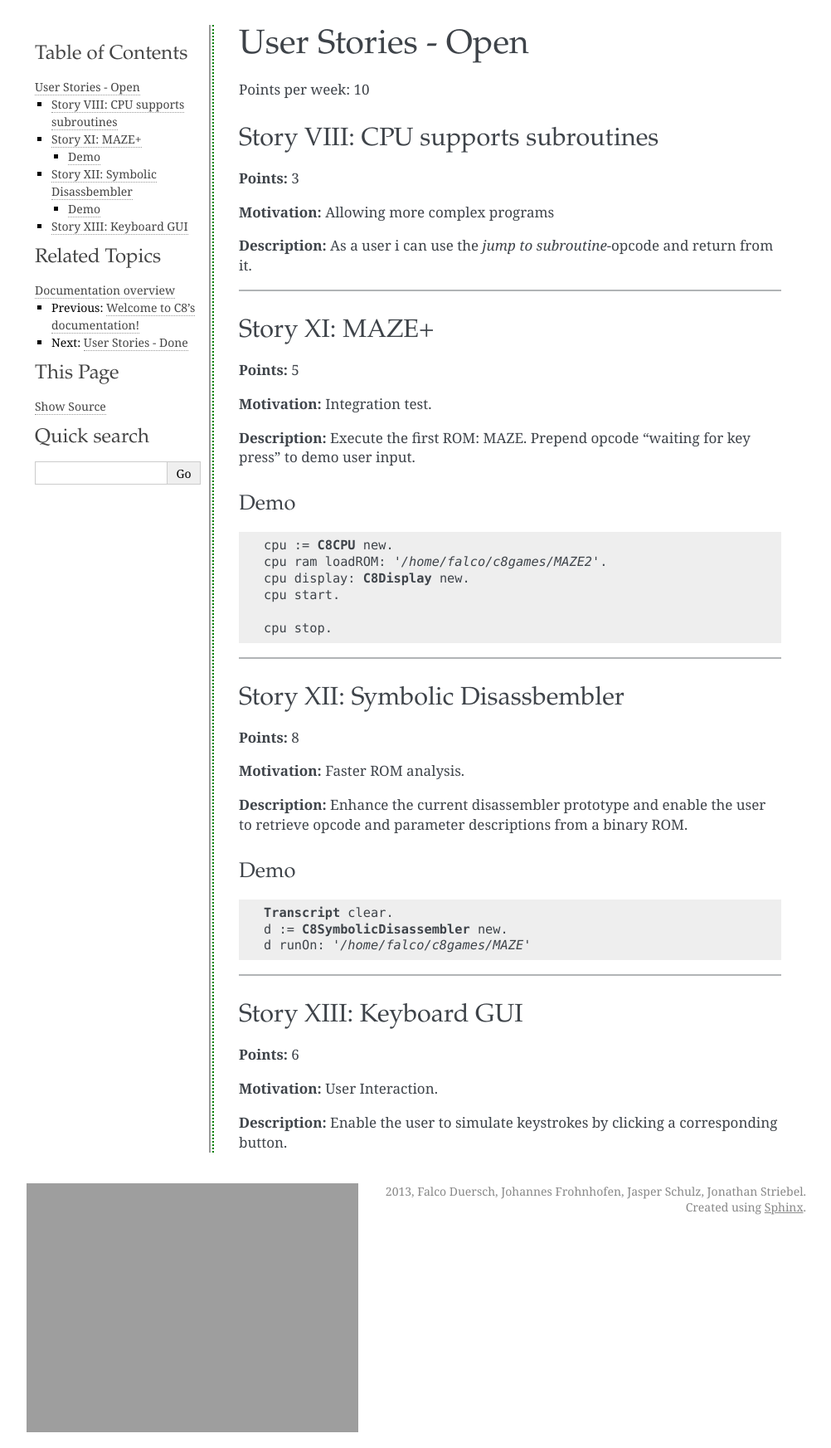
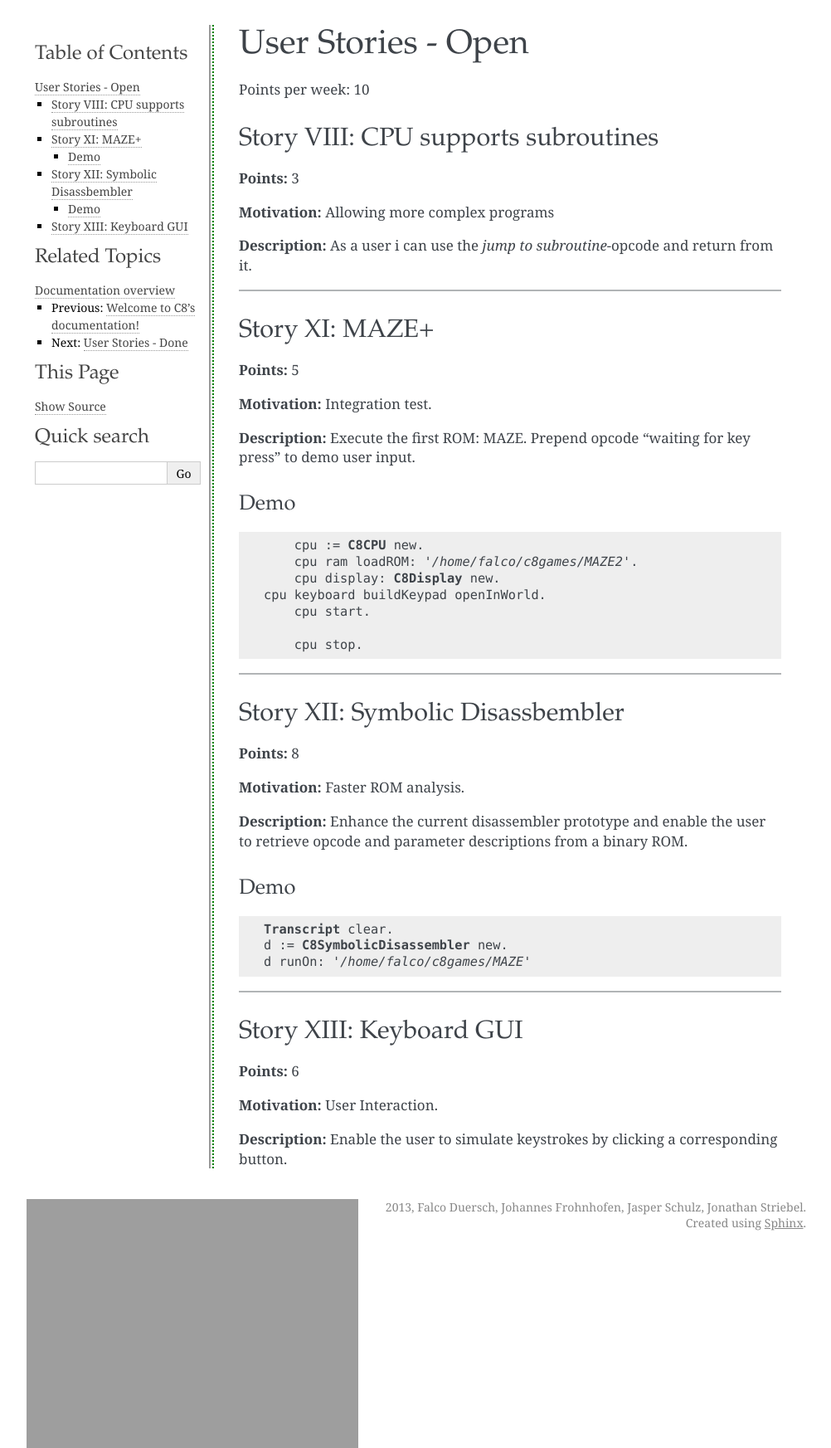
Before and after one commit to lilienthal/chip8, a Sphinx documentation site: the page built from docs/user-stories-open.rst, in a window 1280 px wide. Shown: the whole page at 83% size, without its empty margins (138-1140 px from the left). Built offline with Sphinx 7.4.7, drawn with Linux system fonts in a browser that asks for light colours.

Commit message:
Added opening a software keyboard to MAZE+ user story.

```diff
--- a/docs/user-stories-open.rst
+++ b/docs/user-stories-open.rst
@@ -34,6 +34,7 @@ Demo
 	cpu := C8CPU new.
 	cpu ram loadROM: '/home/falco/c8games/MAZE2'.
 	cpu display: C8Display new.
+    cpu keyboard buildKeypad openInWorld.
 	cpu start.
 
 	cpu stop.
```
